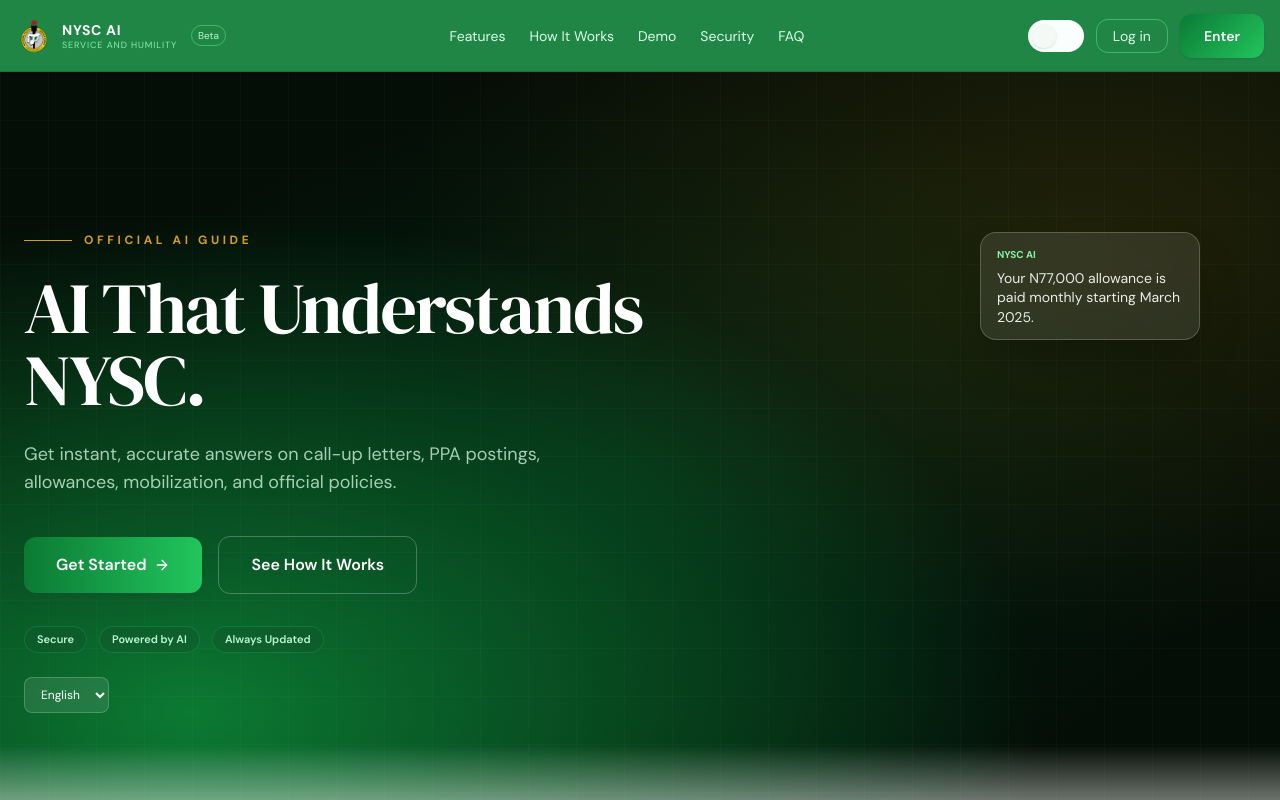
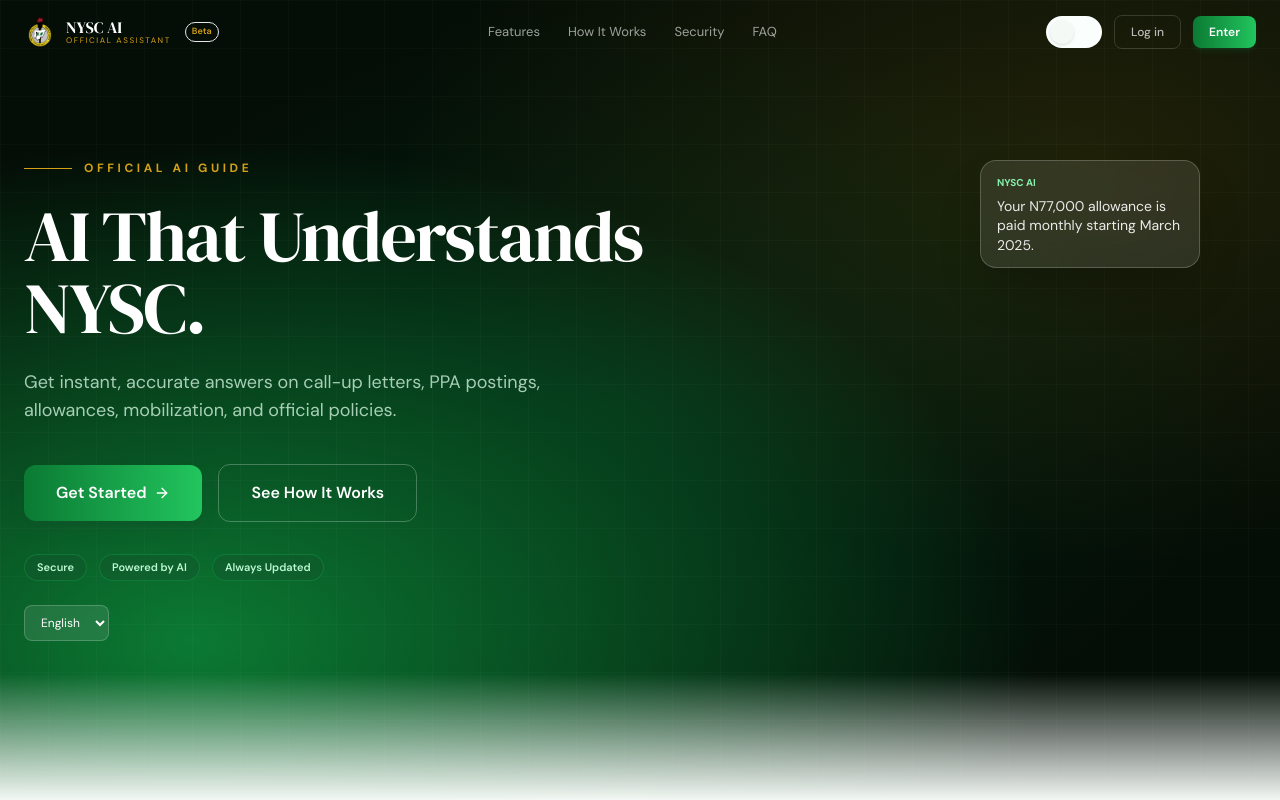
Before and after one commit to hexkoda23/nysc_chatbot_ai, a Next.js app in the folder web/: page / in a window 1280 px wide. Shown: the top 800 px of the page. Built offline with nearby package versions, Linux system fonts and the light colour scheme; no server answers.

Commit message:
Redesign header to match 'Official Intelligence' landing page  transparent on top, frosted glass on scroll, gold accent, gradient Get Started button

```diff
--- a/web/components/header.tsx
+++ b/web/components/header.tsx
@@ -8,42 +8,53 @@
 
 export function Header() {
   const { scrollY } = useScroll()
-  const height = useTransform(scrollY, [0, 120], [72, 60])
+  const [scrolled, setScrolled] = useState(false)
   const [mounted, setMounted] = useState(false)
+  const { t } = useI18n()
+
   useEffect(() => setMounted(true), [])
-  const { t } = useI18n()
+  useEffect(() => {
+    const unsub = scrollY.on('change', v => setScrolled(v > 40))
+    return unsub
+  }, [scrollY])
 
   return (
     <motion.header
-      style={{ height }}
-      className="sticky top-0 z-40 w-full border-b border-green-900/40 backdrop-blur bg-green-700/95"
+      initial={{ opacity: 0, y: -8 }}
+      animate={{ opacity: 1, y: 0 }}
+      transition={{ duration: 0.4, ease: 'easeOut' }}
+      className={`fixed top-0 left-0 right-0 z-50 transition-all duration-300 ${scrolled
+          ? 'bg-[#040D06]/80 backdrop-blur-xl border-b border-white/8 shadow-lg shadow-black/20'
+          : 'bg-transparent border-b border-transparent'
+        }`}
     >
-      <div className="container flex items-center justify-between h-full">
+      <div className="max-w-7xl mx-auto px-6 h-16 flex items-center justify-between">
         {/* Logo + Brand */}
-        <div className="flex items-center gap-2.5">
+        <a href="/" className="flex items-center gap-2.5 group">
           <Image
             src="/NYSC-Nigeria-Logo.png"
             alt="NYSC Logo"
-            width={36}
-            height={36}
-            className="rounded-full"
+            width={32}
+            height={32}
+            className="rounded-full group-hover:opacity-90 transition-opacity"
           />
           <div className="flex flex-col leading-tight">
-            <span className="text-white font-bold text-sm tracking-wider">NYSC AI</span>
-            <span className="text-green-300 text-[9px] tracking-widest hidden sm:block">SERVICE AND HUMILITY</span>
+            <span className="font-display text-white text-base leading-none">NYSC AI</span>
+            <span className="text-[var(--accent-gold)] text-[8px] tracking-[0.2em] uppercase hidden sm:block">
+              Official Assistant
+            </span>
           </div>
-          <span className="text-[10px] px-1.5 py-0.5 rounded-full border border-green-400/60 text-green-200 ml-1">
+          <span className="text-[9px] px-1.5 py-0.5 rounded-full border border-[var(--accent-gold)]/40 text-[var(--accent-gold)] ml-1 font-semibold">
             Beta
           </span>
-        </div>
+        </a>
 
-        {/* Nav */}
-        <nav className="hidden md:flex items-center gap-6 text-sm text-green-100">
-          <a href="#features" className="hover:text-white transition-colors">{t('nav_features')}</a>
-          <a href="#how" className="hover:text-white transition-colors">{t('nav_how')}</a>
-          <a href="#demo" className="hover:text-white transition-colors">{t('nav_demo')}</a>
-          <a href="#security" className="hover:text-white transition-colors">{t('nav_security')}</a>
-          <a href="#faq" className="hover:text-white transition-colors">{t('nav_faq')}</a>
+        {/* Nav links */}
+        <nav className="hidden md:flex items-center gap-7 text-[13px] text-white/60">
+          <a href="#features" className="hover:text-white transition-colors duration-150">{t('nav_features')}</a>
+          <a href="#how" className="hover:text-white transition-colors duration-150">{t('nav_how')}</a>
+          <a href="#security" className="hover:text-white transition-colors duration-150">{t('nav_security')}</a>
+          <a href="#faq" className="hover:text-white transition-colors duration-150">{t('nav_faq')}</a>
         </nav>
 
         {/* Actions */}
@@ -51,11 +62,16 @@
           {mounted && <ThemeToggle />}
           <a
             href="/login"
-            className="hidden sm:inline-flex rounded-xl border border-green-400/60 text-green-100 hover:text-white px-4 py-1.5 text-sm transition-colors"
+            className="hidden sm:inline-flex items-center px-4 py-2 rounded-lg border border-white/15 text-white/70 hover:text-white hover:border-white/30 text-xs font-medium transition-all duration-200"
           >
             {t('login')}
           </a>
-          <GetStartedButton className="px-4 py-1.5 text-sm bg-white text-green-700 hover:bg-green-50 rounded-xl font-semibold" label={t('get_started') || 'Enter'} />
+          <a
+            href="/app"
+            className="inline-flex items-center gap-1.5 px-4 py-2 rounded-lg text-xs font-semibold text-white bg-gradient-to-r from-[var(--accent-start)] to-[var(--accent-end)] hover:opacity-90 hover:scale-[1.02] active:scale-[0.98] transition-all shadow-md shadow-green-900/30"
+          >
+            {t('get_started') || 'Get Started'}
+          </a>
         </div>
       </div>
     </motion.header>
```
